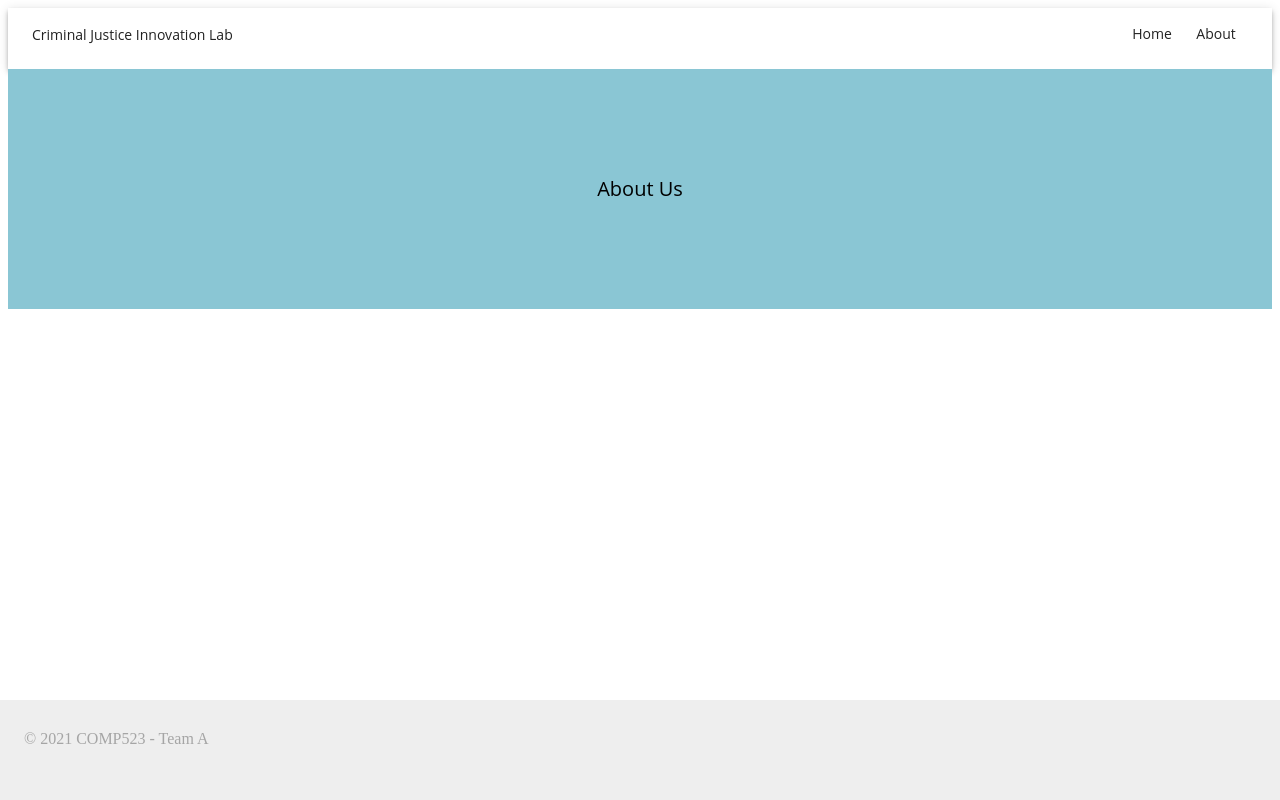
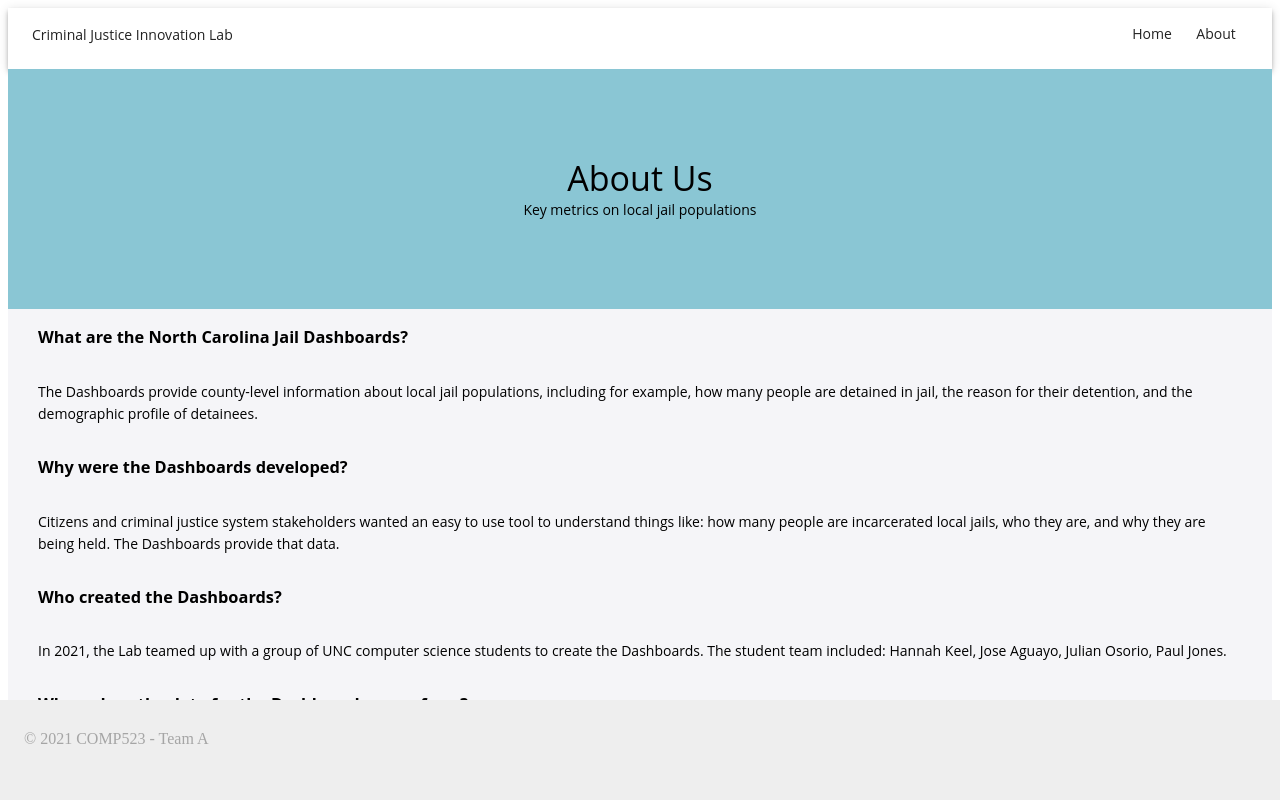
Before and after one commit to hannahgkeel/JailDashboard, a React app: page /about in a window 1280 px wide. Shown: the top 800 px of the page. Built offline with nearby package versions, Linux system fonts and the light colour scheme.

Commit message:
added about us text

```diff
--- a/frontend/pages/About.js
+++ b/frontend/pages/About.js
@@ -8,31 +8,51 @@ import { Typography } from "@material-ui/core";
 class About extends React.Component {
     render() {
         return (
-            <div>
+            <div className="home pure-u-1">
                 <Header />
                 <div className="home-header pure-g">
-                    <h2>
-                        <Typography variant="h6">About Us</Typography>
-                    </h2>
-                {/* <Typography>
-                    What are the North Carolina Jail Dashboards?
-                </Typography>
-                <Typography>
-                    Why were the Dashboards developed?
-                </Typography>
-                <Typography>
-                    Who created the Dashboards?
-                </Typography>
-                <Typography>
-                    Where does the data for the Dashboards come from?
-                </Typography>
-                <Typography>
-                    How current is te data?
-                </Typography>
-                <Typography>
-                    What if I have questions about the Dashboards?
-                </Typography> */}
+                    <h2 className='title pure-u-1'>
+                        <Typography variant="h4" font-weight="bold" text-align="center">About Us</Typography>
+                        <Typography variant="subtitle2">Key metrics on local jail populations</Typography>
+                        </h2>
                 </div>
+                <div className="about-text">
+                    <Typography variant="subtitle2">
+                    <h3>What are the North Carolina Jail Dashboards?</h3>
+                    <p>
+                    The Dashboards provide county-level information about local jail populations,
+                     including for example, how many people are detained in jail, the reason for
+                      their detention, and the demographic profile of detainees.
+                    </p>
+
+                    <h3>Why were the Dashboards developed?</h3>
+                    <p>
+                    Citizens and criminal justice system stakeholders wanted an easy to use
+                     tool to understand things like: how many people are incarcerated local jails,
+                      who they are, and why they are being held. The Dashboards provide that data.
+                    </p>
+                    <h3>Who created the Dashboards?</h3>
+                    <p>
+                    In 2021, the Lab teamed up with a group of UNC computer science
+                     students to create the Dashboards. The student team included:
+                      Hannah Keel, Jose Aguayo, Julian Osorio, Paul Jones.
+                    </p>
+                    <h3>Where does the data for the Dashboards come from?</h3>
+                    <p>
+                    Local jails submit data to the Lab. Lab staff then organize the data, put it in a
+                     standard format for uploading, and upload it to the Dashboards. The Lab does not
+                      “audit” or otherwise verify data submitted by the jails.
+                    </p>
+                    <h3>How current is the data?</h3>
+                    <p>
+                    It varies by jail. Each Dashboard lists the date of the last data upload.
+                    </p>
+                    <h3>What if I have questions about the Dashboards?</h3>
+                    <p>
+                    <a href="https://cjil.sog.unc.edu/contact-us/">Click here</a> to connect with us on the web.
+                    </p>
+                    </Typography>
+                    </div>
                 <Footer />
             </div>
         );
--- a/frontend/styles/About.css
+++ b/frontend/styles/About.css
@@ -6,3 +6,11 @@
     transform: translate(-50%, -50%);
     font-size: 1em;
 }
+
+.about-text {
+    padding-left: 1.875rem;
+    padding-right: 1.875rem;
+    font-size: 0.938rem;
+    line-height: 1.875rem;
+    padding-bottom: 6rem;
+  }
```
